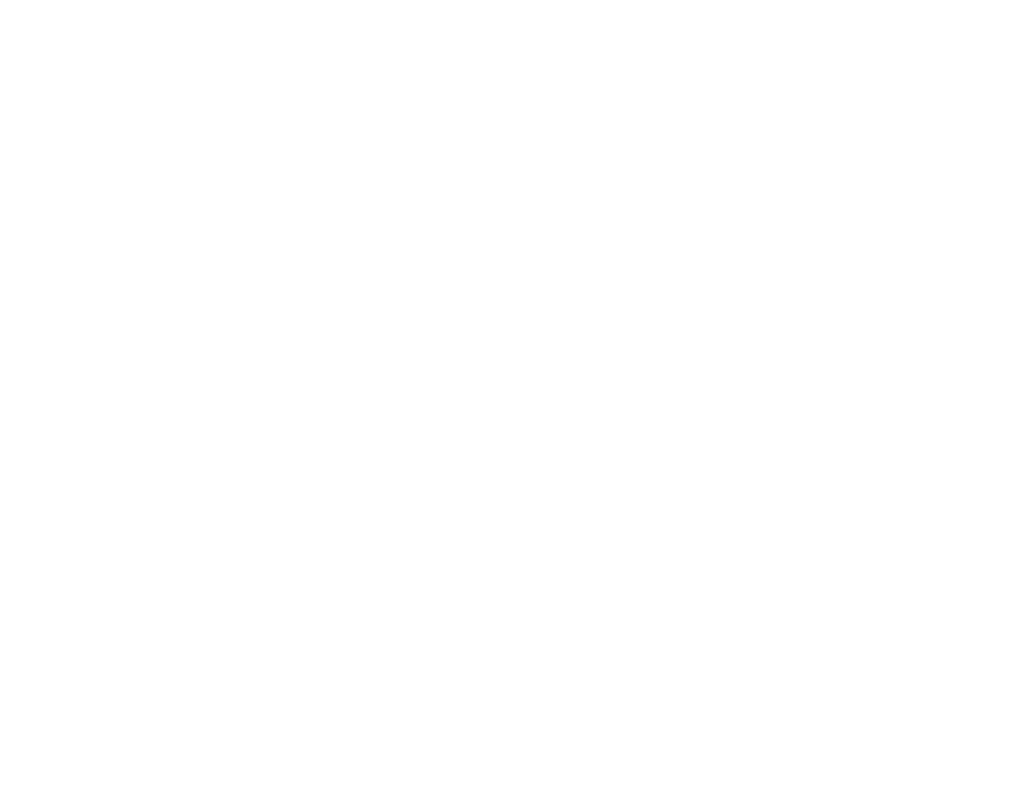
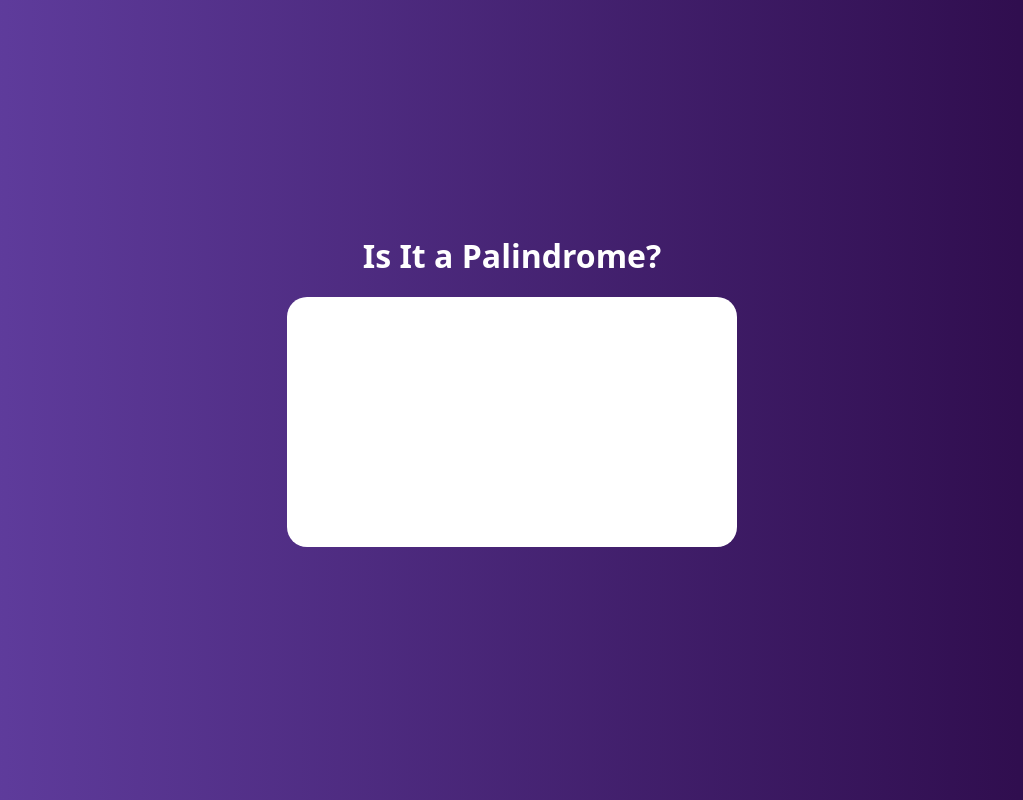
Before and after one commit to devangmalhotra/palindrome-checker, a plain HTML site: page index.html in a window 1280 px wide. Shown: the whole page, without its empty margins (128-1151 px from the left). Drawn offline with Linux system fonts and the light colour scheme.

Commit message:
updated html and css

```diff
--- a/index.html
+++ b/index.html
@@ -7,7 +7,12 @@
     <link rel="stylesheet" href="styles.css">
 </head>
 <body>
+    <main id="container">
+        <h1>Is It a Palindrome?</h1>
+        <div id="input-container">
 
+        </div>
+    </main>
     <script src="script.js"></script>
 </body>
 </html>
--- a/styles.css
+++ b/styles.css
@@ -0,0 +1,31 @@
+* {
+    box-sizing: border-box;
+    scroll-behavior: smooth;
+    margin: 0;
+    padding: 0;
+}
+
+body {
+    background: linear-gradient(90deg, #6441A5, #2a0845);
+    font-family: system-ui, -apple-system, BlinkMacSystemFont, 'Segoe UI', Roboto, Oxygen, Ubuntu, Cantarell, 'Open Sans', 'Helvetica Neue', sans-serif;
+    color: white;
+    background-repeat: no-repeat;
+    background-attachment: fixed;
+}
+
+#container {
+    display: flex;
+    align-items: center;
+    justify-content: center;
+    width: 100%;
+    height: 100vh;
+    flex-direction: column;
+}
+
+#input-container {
+    background-color: white;
+    margin: 20px;
+    height: 250px;
+    width: 450px;
+    border-radius: 20px;
+}
```
Also changed, not shown: 1 other file.
